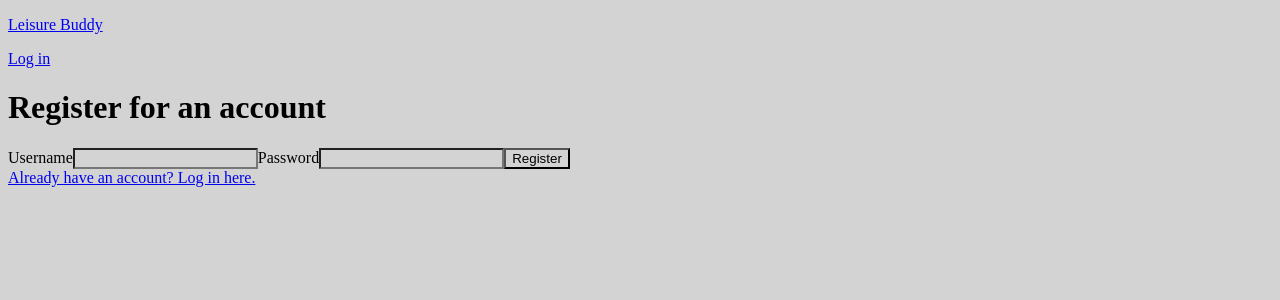
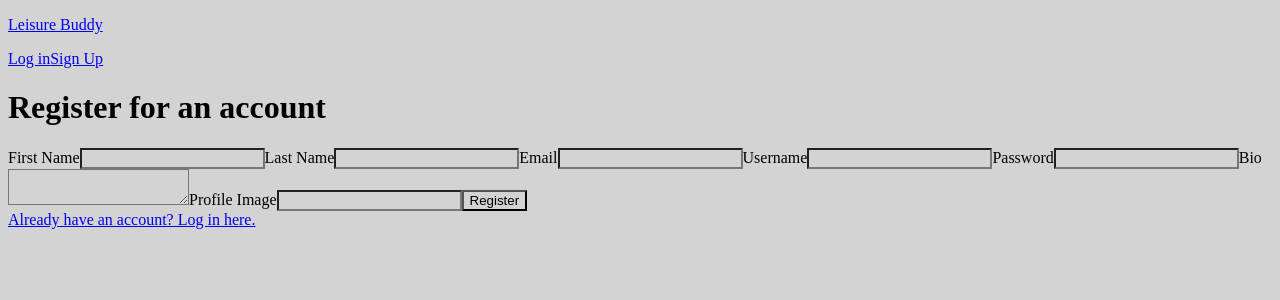
Before and after one commit to CooperHoag/capstone-frontend, a React (Vite) app: page /register in a window 1280 px wide. Shown: the top 300 px of the page. Built offline with nearby package versions, Linux system fonts and the light colour scheme; no server answers.

Commit message:
create account page with navbar for the account page. Add path to the app.js. Fix logout bug to take user to movie list page.

```diff
--- a/src/App.jsx
+++ b/src/App.jsx
@@ -3,6 +3,7 @@ import Layout from "./layout/Layout";
 import Login from "./auth/Login";
 import Register from "./auth/Register";
 import MovieDetails from "./pages/MovieDetails";
+import AccountPage from "./pages/AccountPage";
 
 export default function App() {
   return (
@@ -11,6 +12,7 @@ export default function App() {
         <Route index element={<p>Home page</p>} />
         <Route path="/register" element={<Register />} />
         <Route path="/login" element={<Login />} />
+        <Route path="/account" element={<AccountPage />} />
         <Route path="/movies/:id" element={<MovieDetails />} />
       </Route>
     </Routes>
--- a/src/auth/Register.jsx
+++ b/src/auth/Register.jsx
@@ -11,10 +11,15 @@ export default function Register() {
   const [error, setError] = useState(null);
 
   const onRegister = async (formData) => {
+    const firstName = formData.get("firstName");
+    const lastName = formData.get("lastName");
+    const email = formData.get("email");
     const username = formData.get("username");
     const password = formData.get("password");
+    const bio = formData.get("bio");
+    const profileImageUrl = formData.get("profileImageUrl");
     try {
-      await register({ username, password });
+      await register({ firstName, lastName, email, username, password, bio, profileImageUrl });
       navigate("/");
     } catch (e) {
       setError(e.message);
@@ -26,14 +31,34 @@ export default function Register() {
       <h1>Register for an account</h1>
       <form action={onRegister}>
         <label>
+          First Name
+          <input type="text" name="firstName" required />
+        </label>
+        <label>
+          Last Name
+          <input type="text" name="lastName" required />
+        </label>
+        <label>
+          Email
+          <input type="email" name="email" required />
+        </label>
+        <label>
           Username
-          <input type="text" name="username" />
+          <input type="text" name="username" required />
         </label>
         <label>
           Password
           <input type="password" name="password" required />
         </label>
-        <button>Register</button>
+        <label>
+          Bio
+          <textarea name="bio" />
+        </label>
+        <label>
+          Profile Image
+          <input type="url" name="profileImageUrl" />
+        </label>
+        <button type="submit">Register</button>
         {error && <output>{error}</output>}
       </form>
       <Link to="/login">Already have an account? Log in here.</Link>
--- a/src/layout/Navbar.jsx
+++ b/src/layout/Navbar.jsx
@@ -1,9 +1,10 @@
-import { NavLink } from "react-router";
+import { NavLink, useNavigate } from "react-router";
 
 import { useAuth } from "../auth/AuthContext";
 
 export default function Navbar() {
   const { token, logout } = useAuth();
+  const navigate = useNavigate();
   return (
     <header id="navbar">
       <NavLink id="brand" to="/">
@@ -11,9 +12,16 @@ export default function Navbar() {
       </NavLink>
       <nav>
         {token ? (
-          <button onClick={logout}>Log out</button>
+          <>
+            <NavLink to="/movies">See All Movies</NavLink>
+            <NavLink to="/account">Account</NavLink>
+            <button onClick={() => { logout(); navigate("/"); }}>Log out</button>
+          </>
         ) : (
-          <NavLink to="/login">Log in</NavLink>
+          <>
+            <NavLink to="/login">Log in</NavLink>
+            <NavLink to="/register">Sign Up</NavLink>
+          </>
         )}
       </nav>
     </header>
--- /dev/null
+++ b/src/pages/AccountPage.jsx
@@ -0,0 +1,20 @@
+import useQuery from "../api/useQuery";
+
+export default function AccountPage() {
+  const { data, loading, error } = useQuery("/users/me", "me");
+
+  if (loading) return <p>Loading account info...</p>;
+  if (error) return <p>Error: {error.message}</p>;
+  if (!data) return <p>No user data found.</p>
+
+  return (
+    <div>
+      <h1>Welcome, {data.first_name}!</h1>
+      <nav>
+        <button>Rated Movies</button>
+        <button>Watchlist</button>
+        <button>Movie Suggestions</button>
+      </nav>
+    </div>
+  );
+}
```
